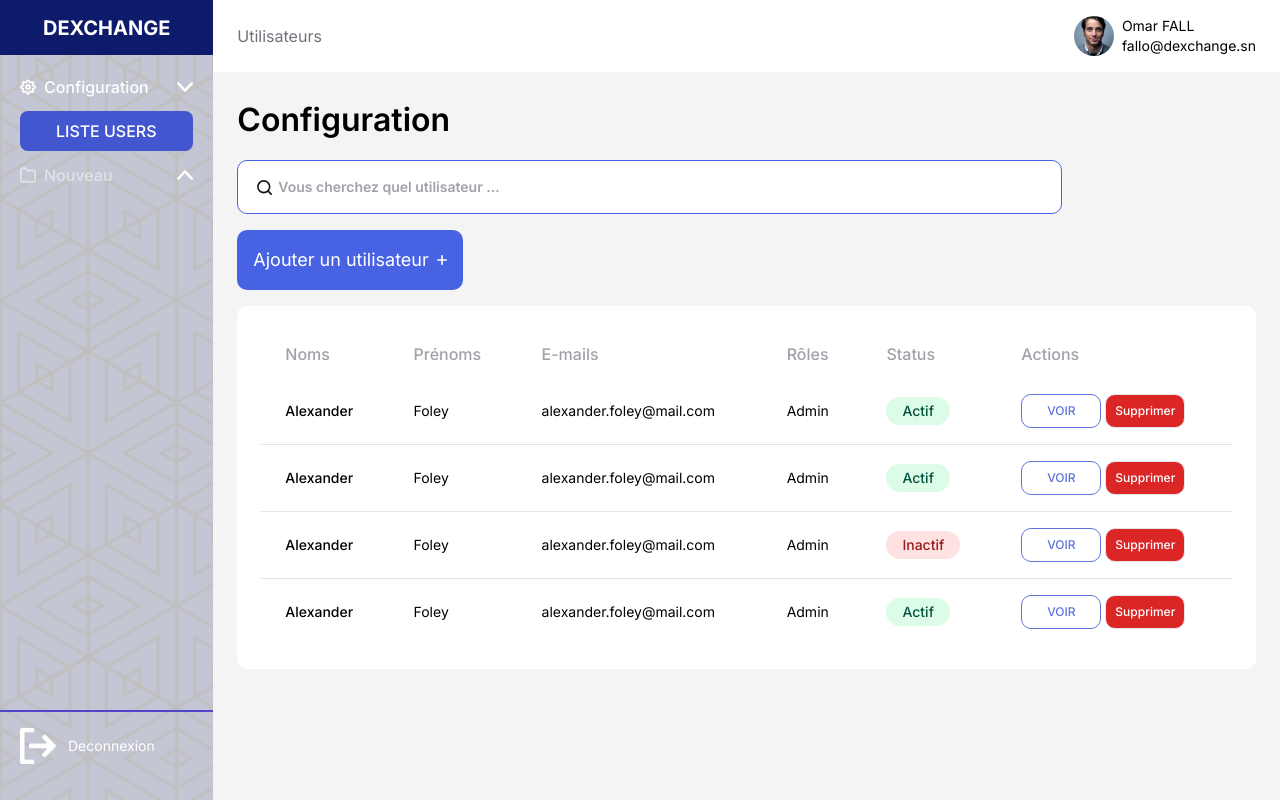
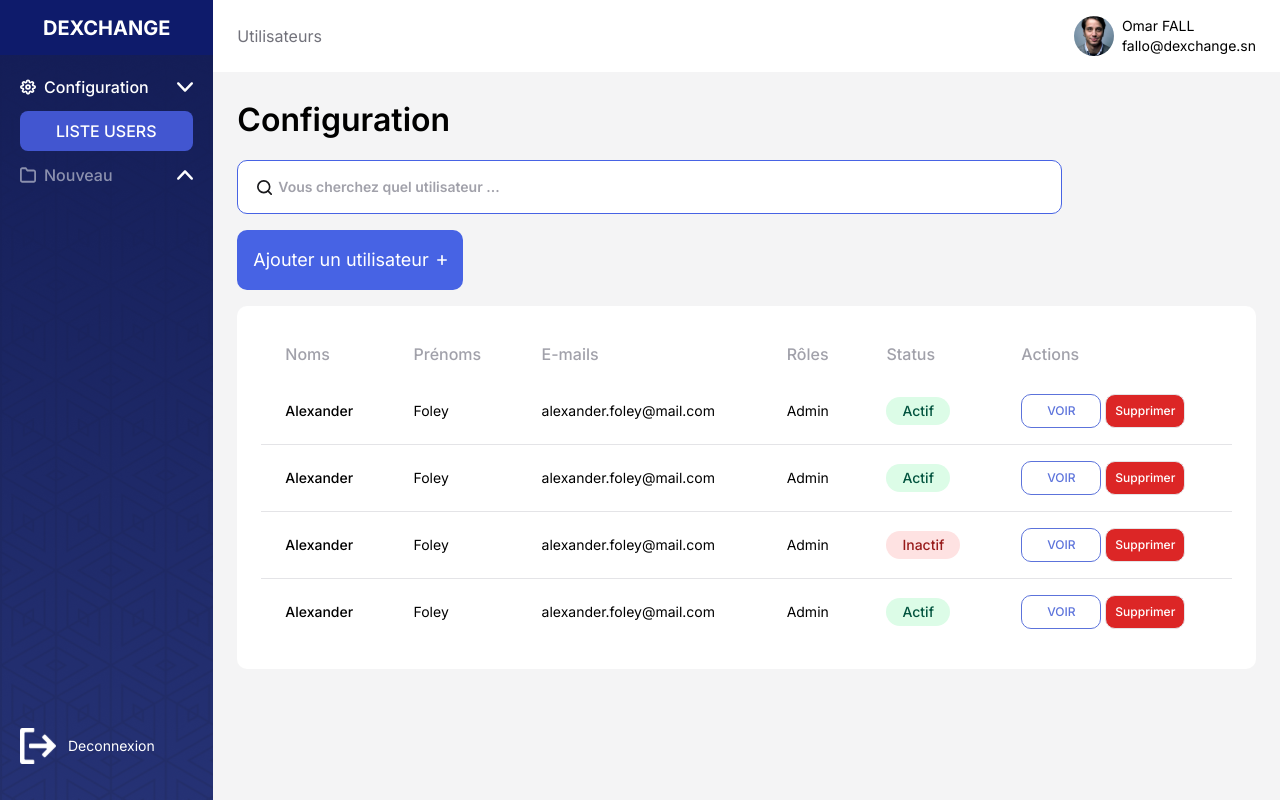
Before and after one commit to Mister-Bajaan/dexchange-frontend, a Next.js app: page /dashboard in a window 1280 px wide. Built offline with nearby package versions, Linux system fonts and the light colour scheme.

Commit message:
gestion du link voir

```diff
--- a/app/ui/components/button/btn-action/action.btn.jsx
+++ b/app/ui/components/button/btn-action/action.btn.jsx
@@ -1,9 +1,10 @@
 import clsx from "clsx";
+import Link from "next/link";
 
 export default function ActionBtn({ children, bgColor, textColor, borderColor }) {
   return (
     <button className={clsx(`py-2 px-4 text-xs rounded-[10px] w-20 font-medium border ${textColor} ${bgColor} ${borderColor} flex items-center justify-center`, )}>
-      {children }
+      <Link href="/update-user">{children}</Link>
     </button>
   );
 }
--- a/app/ui/components/sidebar/sidebar.component.jsx
+++ b/app/ui/components/sidebar/sidebar.component.jsx
@@ -13,8 +13,7 @@
           </h1>
         </div>
 
-        {/* TODO: revoir le border-b de la sidebar pour que ca ne prend pas tout le contenue, et le gradient */}
-        <div className="flex flex-col  px-5  w-full h-full mt-5 space-y-3  border-b-2 border-blue-700">
+        <div className="flex flex-col  px-5  w-full h-full mt-5 space-y-3  ">
           <LinksComponent
             srcImage1={"/assets/icons/setting.svg"}
             srcImage2={"/assets/icons/down-arrow.svg"}
```
Also changed, not shown: public/assets/images/bg-navbar.svg.
